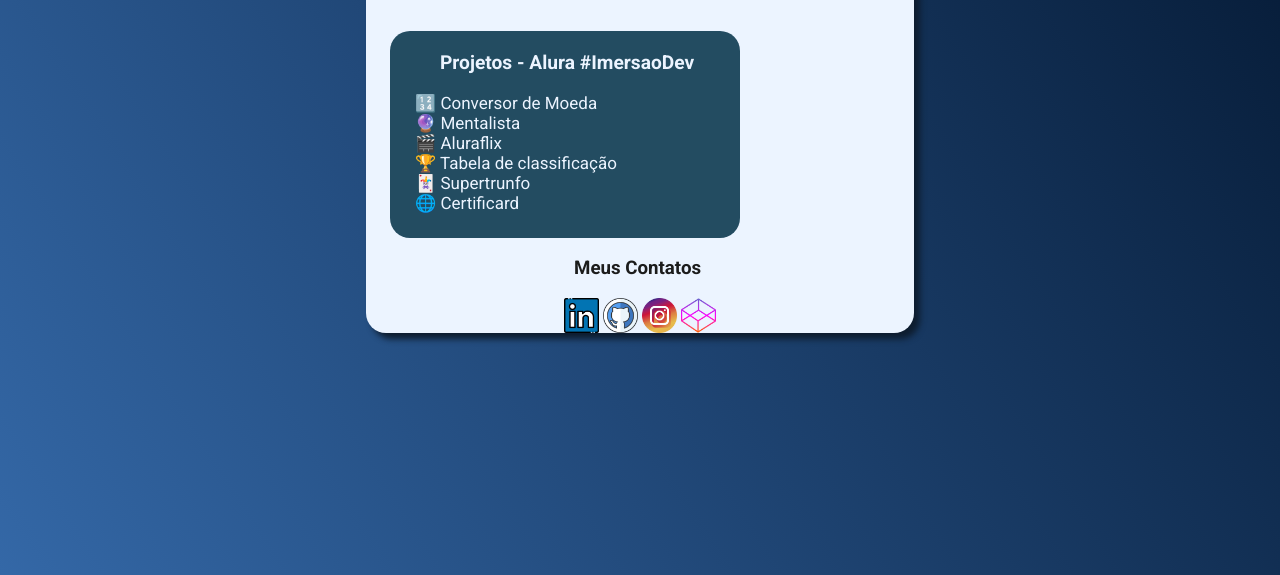
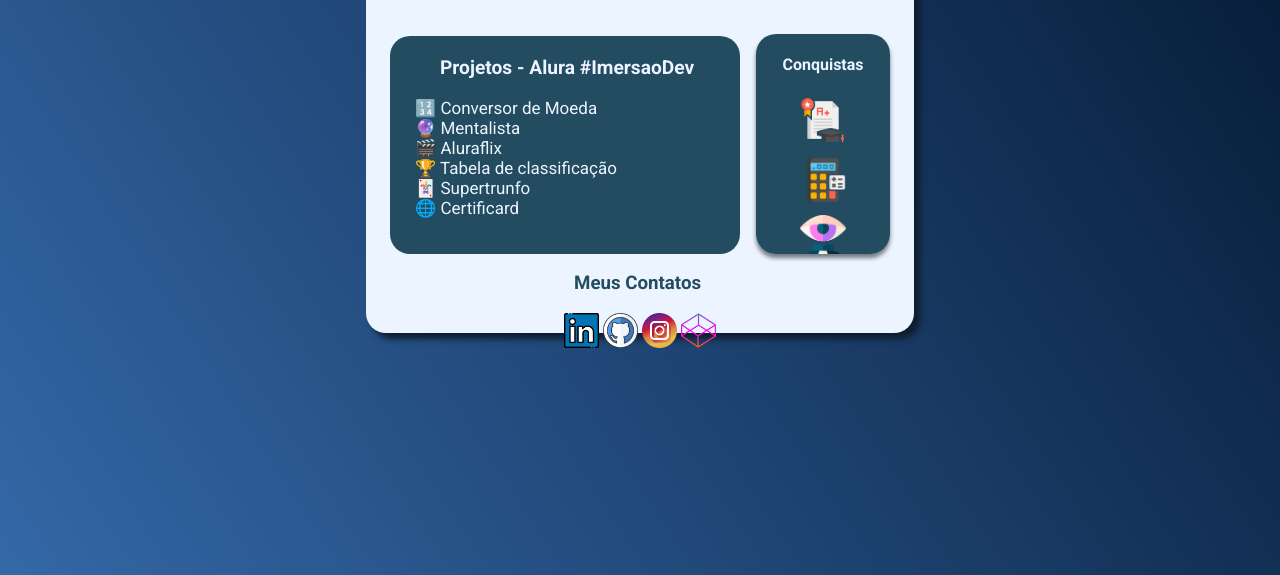
Before and after one commit to luistomasini/alura-imersaodev, a plain HTML site: page aula10/index.html in a window 1280 px wide. Shown: the part 225-800 px from the top of the page. Drawn offline with Linux system fonts and the light colour scheme.

Commit message:
finalização de portfólio

```diff
--- a/aula10/index.html
+++ b/aula10/index.html
@@ -24,7 +24,9 @@
         </div>
       </header>
 
-      <main class="projetos">
+
+      <main class="portfolio">
+        <div class="projetos">
           <ul>Projetos - Alura #ImersaoDev</ul>
           <li><a href="https://codepen.io/luistomasini/pen/eYrNaXy" target="_blank">🔢 Conversor de Moeda</a></li>
           <li><a href="https://codepen.io/luistomasini/pen/vYjNorJ" target="_blank">🔮 Mentalista</a></li>
@@ -32,8 +34,22 @@
           <li><a href="https://codepen.io/luistomasini/pen/yLjJrpv" target="_blank">🏆 Tabela de classificação</a></li>
           <li><a href="https://codepen.io/luistomasini/pen/YzLGjXr" target="_blank">🃏 Supertrunfo</a></li>
           <li><a href="#" target="_blank">🌐 Certificard</a></li>
+        </div>
 
+        <aside>
+          <h4>Conquistas</h4>
+            <img src="icons/Aula 1 - Média.png" alt="Aula 01 - Média" title="Aula 01 - Média"></li>
+            <img src="icons/Aula 2 - Calculadora.png" alt="Aula 02 - Calculadora" title="Aula 02 - Calculadora"></li>
+            <img src="icons/Aula 3 - Mentalista.png " alt="Aula 03 - Mentalista" title="Aula 03 - Mentalista"></li>
+            <img src="icons/Aula 4 e 5 - Aluraflix.png " alt="Aula 04 e 05 - Aluraflix" title="Aula 04 e 05 - Aluraflix"></li>
+            <img src="icons/Aula 6 - Placar.png " alt="Aula 06 - Placar" title="Aula 06 - Placar"></li>
+            <img src="icons/Aula 7 e 8 - Super Trunfo.png" alt="Aula 07 e 08 - Super Trunfo" title="Aula 07 e 08 - Super Trunfo"></li>
+            <img src="icons/Aula 9 - HTML e CSS.png" alt="Aula 09 - HTML e CSS" title="Aula 09 - HTML e CSS"></li>
+        </aside>
       </main>
+
+
+
       <footer>
         <div class="contacts">
           <h3>Meus Contatos</h3>
--- a/aula10/style.css
+++ b/aula10/style.css
@@ -68,6 +68,13 @@ body {
     margin-top: 30px;
 }
 
+.portfolio {
+    margin-top: 5px;
+    display: grid;
+    grid-template-columns: 2fr 1fr;
+    gap: 16px;
+  }
+
 .projetos {
     display: flex;
     flex-direction: column;
@@ -79,13 +86,39 @@ body {
     border-radius: 20px;
     color: #ecf4ff;
     width: 300px;
+    max-height: 200px;
 }
 
-ul {
+
+.projetos ul {
     margin-top: 20px;
     font-weight: 700;
     font-size: 1.2rem;
     padding-left: 25px;
+}
+
+aside {
+    overflow-y: scroll;
+    scrollbar-width: thin;
+    display: flex;
+    flex-direction: column;
+    align-items: center;
+    color: #ecf4ff;
+    background-color: #234c61;
+    margin-top: 7.5px;
+    border-radius: 20px;
+    box-shadow: 0px 4px 4px rgba(0, 0, 0, 0.5);
+    max-height: 220px;
+}
+
+aside::-webkit-scrollbar {
+    width: thin;
+}
+
+aside img{
+    box-sizing: border-box;
+    padding-bottom: 10px;
+    max-width: 50px;
 }
 
 a:visited,
@@ -109,7 +142,7 @@ footer {
 }
 
 .contacts h3 {
-    color: #1c1c1c;
+    color: #234c61;
 }
 
 .contacts img {
@@ -156,3 +189,8 @@ a:link {
 .dark .contacts h3 {
     color: #f7f7f7;
 }
+
+.dark aside{
+    background: #5b5d66;
+
+}
```
Also changed, not shown: aula10/icons/Aula 1 - Média.png (added), aula10/icons/Aula 2 - Calculadora.png (added), aula10/icons/Aula 3 - Mentalista.png (added), aula10/icons/Aula 4 e 5 - Aluraflix.png (added), aula10/icons/Aula 6 - Placar.png (added), aula10/icons/Aula 7 e 8 - Super Trunfo.png (added), aula10/icons/Aula 9 - HTML e CSS.png (added). Lines whose indentation alone changed are shown as unchanged.
